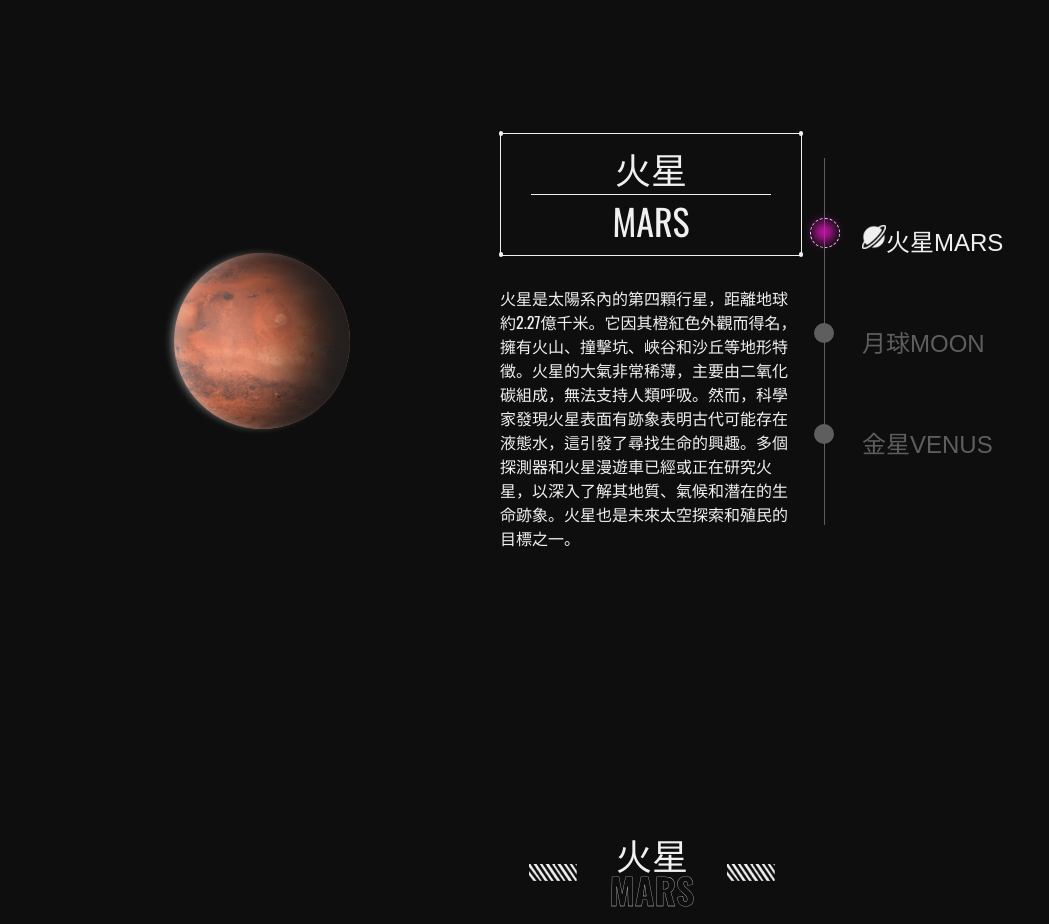
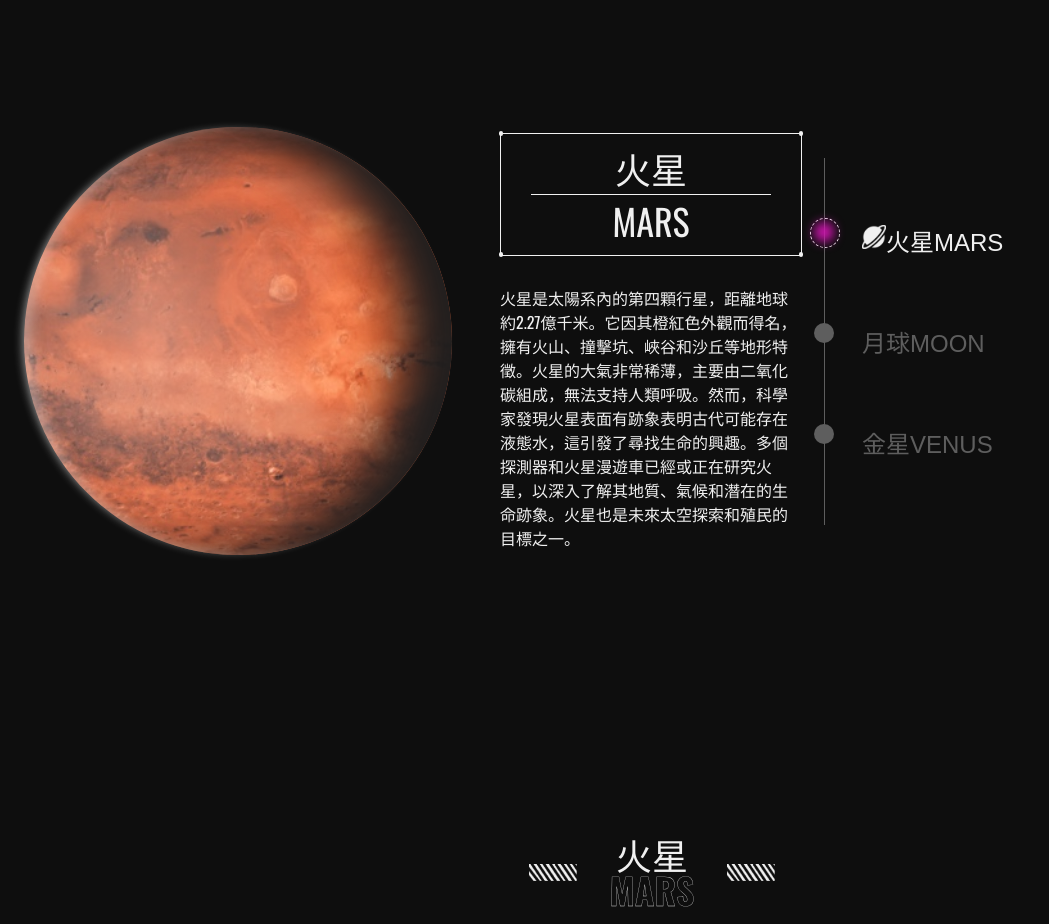
Before and after one commit to Hsu-28/PlanetVoyager, a Vue app: page /Destination in a window 1280 px wide. Shown: the part 1540-2464 px from the top of the page, without its empty margins (0-1049 px from the left). Built offline with nearby package versions, Linux system fonts and the light colour scheme; a web font is replaced by a local one; what view-ui-plus would draw is missing.

Commit message:
星球介紹 RWD

```diff
--- a/src/assets/sass/page/_destination.scss
+++ b/src/assets/sass/page/_destination.scss
@@ -195,7 +195,9 @@ h3 {
     }
 }
 .card-planet{
-    width: 100%;
+    width: 90%;
+    padding-top: 90%;  /* 使容器保持正方形，並使其高度等於其寬度 */
+    position: relative;
 }
 /* 大氣層的樣式，使用box-shadow來產生特定的陰影效果。
 使用radial-gradient來模擬由中心向外的透明度變化，並且使其呈圓形。*/
@@ -207,12 +209,14 @@ h3 {
         /* 白色亮內框 */
         inset -50px 0px 50px 0px rgb(31, 30, 30);
     /*星球右側陰影*/
-    height: 11rem;
-    width: 11rem;
+    height: 100%;
+    width: 100%;
     margin: 0 auto;
-    position: relative;
+    position: absolute;
+    top: 0;
+    left: 0;
     background: radial-gradient(circle at 30% 50%, rgba(255, 255, 255, .3) 0%, rgba(255, 255, 255, 0) 65%);
-    border-radius: 100px;
+    border-radius: 50%;
     overflow: hidden;
 }
 
@@ -235,6 +239,8 @@ planetRotate的動畫，該動畫將背景位置由0%移動到-200%。
     transform: rotate(0.034deg) scale(1.2);
     animation: planetRotate 30s linear infinite;
     position: absolute;
+    top: 0;
+    left: 0;
     height: 100%;
     width: 100%;
     z-index: -1;
```
